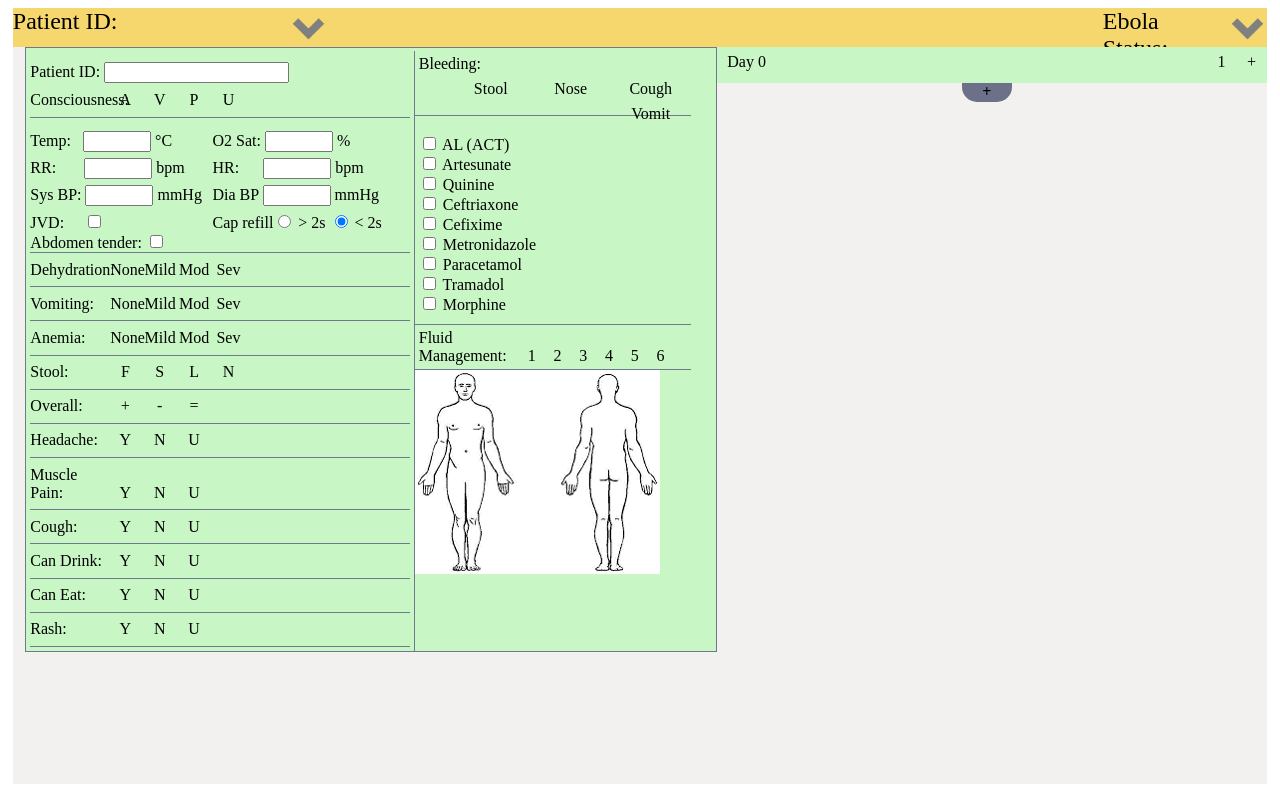
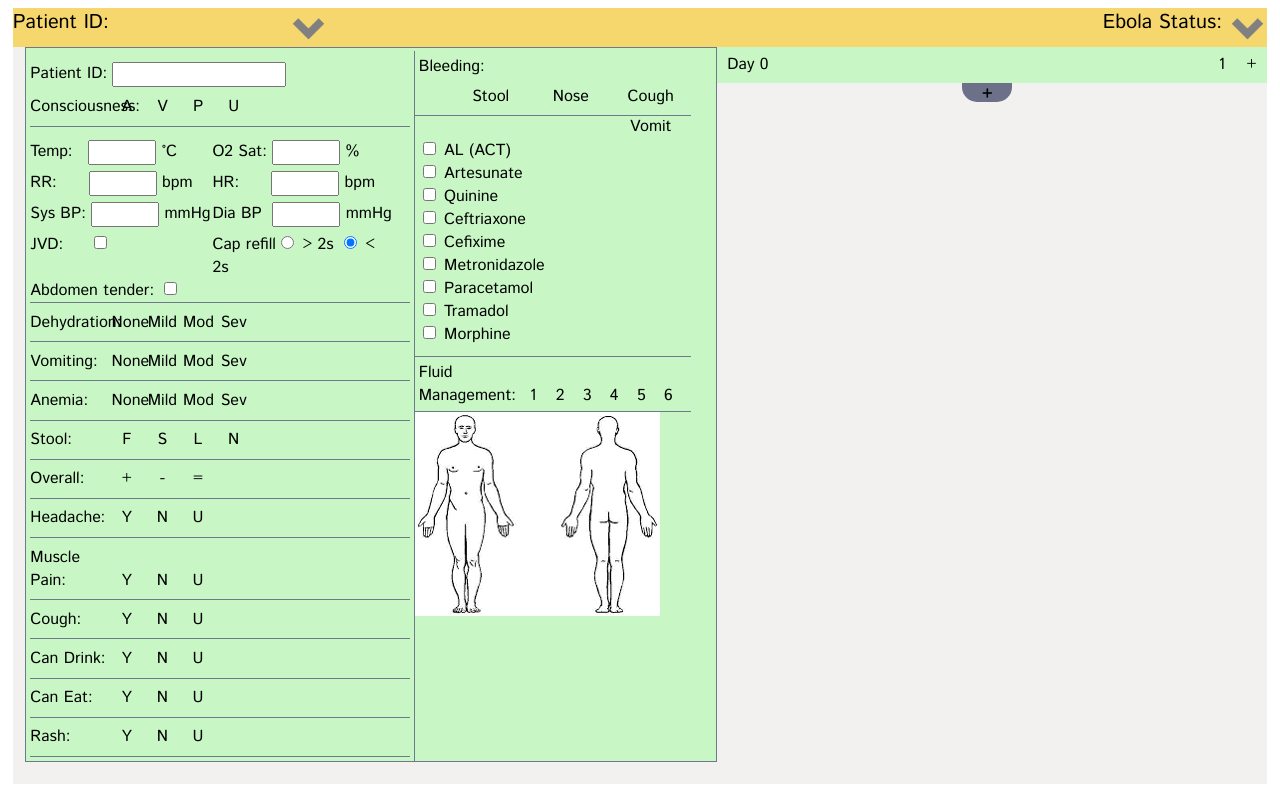
Before and after one commit to markmichael/ebolaemr, a plain HTML site: page index.html in a window 1280 px wide. Drawn offline with nearby package versions, Linux system fonts and the light colour scheme.

Commit message:
updated fonts

```diff
--- a/index.html
+++ b/index.html
@@ -2,6 +2,7 @@
 <html>
 	<head>
 	<script src="https://ajax.googleapis.com/ajax/libs/jquery/1.11.0/jquery.min.js"></script>
+	<link href='https://fonts.googleapis.com/css?family=Istok+Web' rel='stylesheet' type='text/css'>
 	<link type="text/css" rel="stylesheet" href="stylesheet.css">
 	<script type='text/javascript' src='script.js'></script>
 	<title>
@@ -56,7 +57,7 @@
 									Temp: &nbsp&nbsp<input type="number" size="4" class="vitalinput" step=".1"> &degC
 								</div>
 								<div class="columnvital" id="RRinput">
-									RR: &nbsp&nbsp&nbsp&nbsp&nbsp&nbsp<input type="number" size="2" class="vitalinput"> bpm
+									RR: &nbsp&nbsp&nbsp&nbsp&nbsp<input type="number" size="2" class="vitalinput"> bpm
 								</div>
 								<div class="columnvital" id="sysinput">
 									Sys BP: <input type="number" size="2" class="vitalinput"> mmHg
@@ -73,7 +74,7 @@
 									HR: &nbsp&nbsp&nbsp&nbsp&nbsp<input type="number" size="3" class="vitalinput"> bpm
 								</div>
 								<div class="columnvital" id="diainput">
-									Dia BP <input type="number" size="3" class="vitalinput"> mmHg
+									Dia BP &nbsp<input type="number" size="3" class="vitalinput"> mmHg
 								</div>
 								<div class="columnvital" id="capinput">
 									<form>
--- a/stylesheet.css
+++ b/stylesheet.css
@@ -3,6 +3,10 @@
 	height:97vh;
 	width:98vw;
 	margin:auto;
+}
+
+*{
+	font-family: 'Istok Web', sans-serif;
 }
 
 #header {
@@ -25,7 +29,7 @@
 }
 #patientID {
 	float:left;
-	font-size:18pt;
+	font-size:15pt;
 	display:inline-block;
 	width:10%;
 }
@@ -35,11 +39,12 @@
 	width:12%;
 	display:inline-block;
 	float:left;
+	font-size:15pt;
 }
 
 #ebolastatus{
 	float:right;
-	font-size:18pt;
+	font-size:15pt;
 	display:inline-block;
 	height:100%;
 	width:10%;
```
